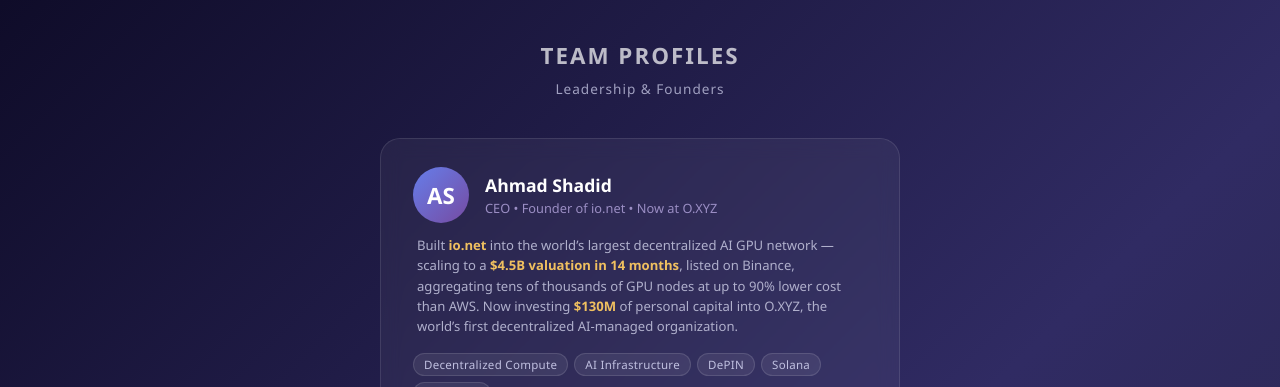
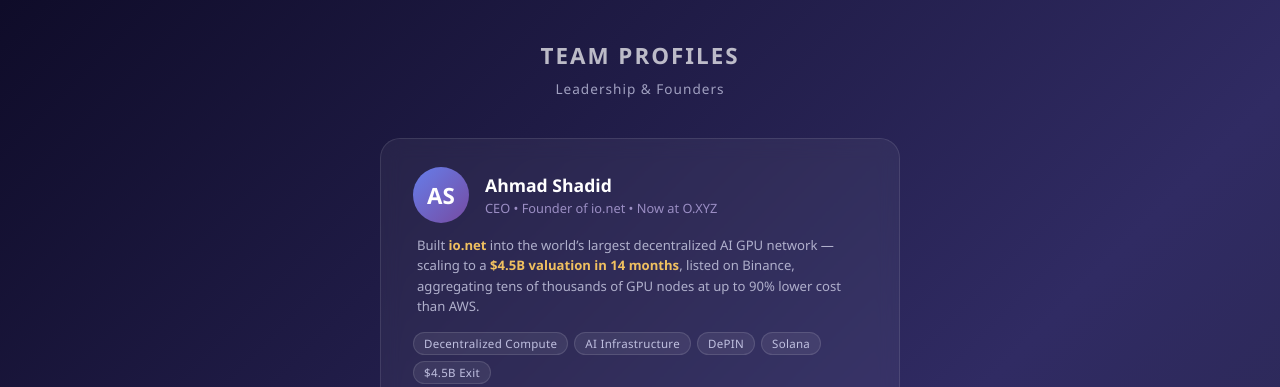
Before and after one commit to kareemyab/team-linktree, a plain HTML site: page index.html in a window 1280 px wide. Shown: the top 387 px of the page. Drawn offline with Linux system fonts and the light colour scheme.

Commit message:
Remove O.XYZ sentence from Ahmad bio
Removed unnecessary line breaks in CSS and HTML elements for better readability.

```diff
--- a/index.html
+++ b/index.html
@@ -19,25 +19,10 @@
   }
   h1 { color: #fff; font-size: 1.4rem; letter-spacing: 2px; text-transform: uppercase; margin-bottom: 8px; opacity: 0.7; }
   .subtitle { color: #a0a0c0; font-size: 0.85rem; margin-bottom: 40px; letter-spacing: 1px; }
-  .card {
-    background: rgba(255,255,255,0.05);
-    border: 1px solid rgba(255,255,255,0.1);
-    border-radius: 20px;
-    padding: 28px 32px;
-    width: 100%;
-    max-width: 520px;
-    margin-bottom: 20px;
-    backdrop-filter: blur(10px);
-    transition: transform 0.2s, box-shadow 0.2s;
-  }
+  .card { background: rgba(255,255,255,0.05); border: 1px solid rgba(255,255,255,0.1); border-radius: 20px; padding: 28px 32px; width: 100%; max-width: 520px; margin-bottom: 20px; backdrop-filter: blur(10px); transition: transform 0.2s, box-shadow 0.2s; }
   .card:hover { transform: translateY(-3px); box-shadow: 0 12px 40px rgba(100,80,200,0.3); }
   .card-header { display: flex; align-items: center; gap: 16px; margin-bottom: 12px; }
-  .avatar {
-    width: 56px; height: 56px; border-radius: 50%;
-    background: linear-gradient(135deg, #667eea, #764ba2);
-    display: flex; align-items: center; justify-content: center;
-    font-size: 1.4rem; font-weight: 700; color: #fff; flex-shrink: 0;
-  }
+  .avatar { width: 56px; height: 56px; border-radius: 50%; background: linear-gradient(135deg, #667eea, #764ba2); display: flex; align-items: center; justify-content: center; font-size: 1.4rem; font-weight: 700; color: #fff; flex-shrink: 0; }
   .avatar.blue { background: linear-gradient(135deg, #2193b0, #6dd5ed); }
   .avatar.green { background: linear-gradient(135deg, #11998e, #38ef7d); }
   .info h2 { color: #fff; font-size: 1.1rem; font-weight: 600; }
@@ -72,7 +57,7 @@
       <div class="role">CEO &bull; Founder of io.net &bull; Now at O.XYZ</div>
     </div>
   </div>
-  <p class="bio">Built <span class="stat">io.net</span> into the world&rsquo;s largest decentralized AI GPU network &mdash; scaling to a <span class="stat">$4.5B valuation in 14 months</span>, listed on Binance, aggregating tens of thousands of GPU nodes at up to 90% lower cost than AWS. Now investing <span class="stat">$130M</span> of personal capital into O.XYZ, the world&rsquo;s first decentralized AI-managed organization.</p>
+  <p class="bio">Built <span class="stat">io.net</span> into the world&rsquo;s largest decentralized AI GPU network &mdash; scaling to a <span class="stat">$4.5B valuation in 14 months</span>, listed on Binance, aggregating tens of thousands of GPU nodes at up to 90% lower cost than AWS.</p>
   <div class="tags">
     <span class="tag">Decentralized Compute</span>
     <span class="tag">AI Infrastructure</span>
```
